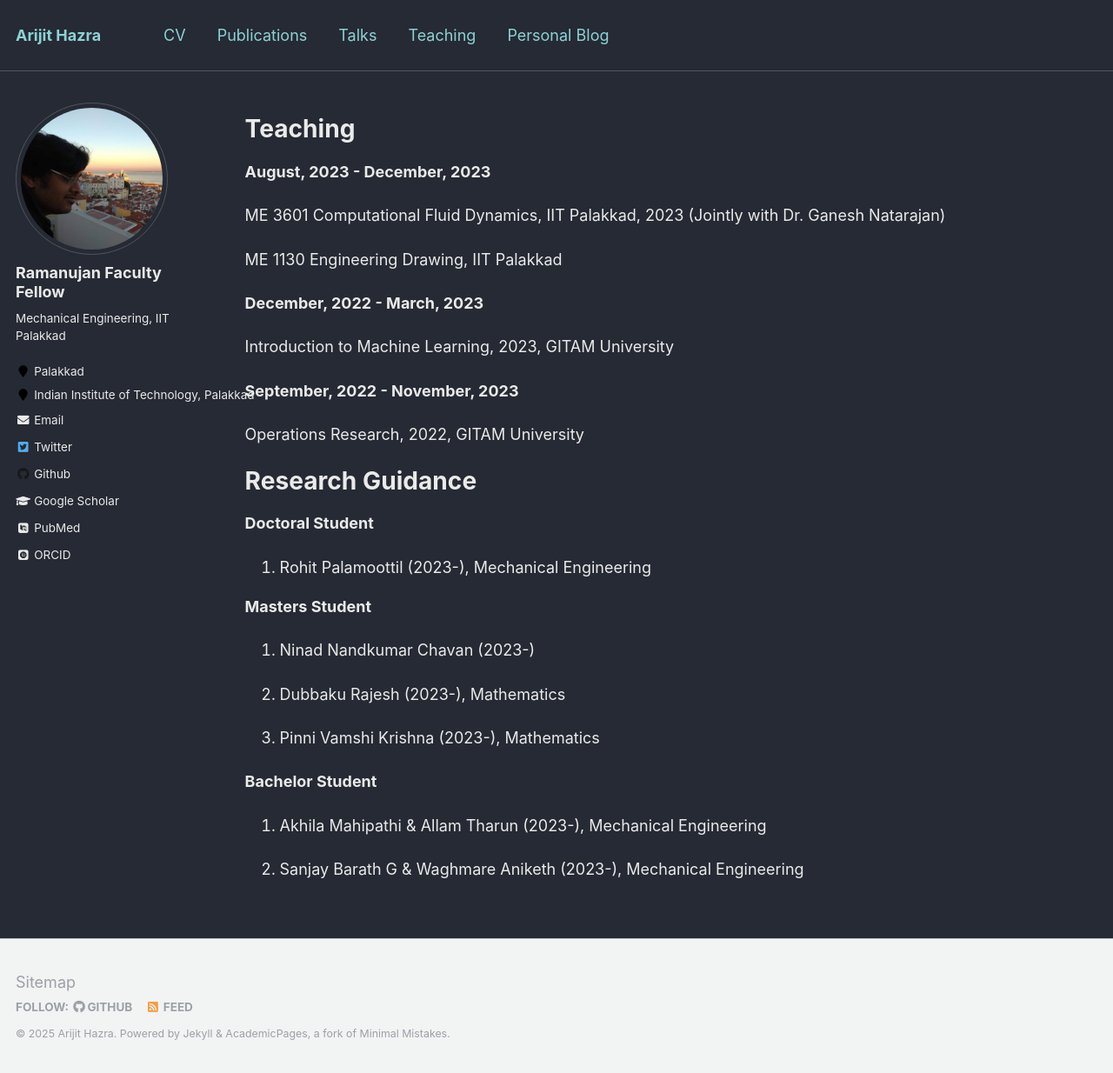
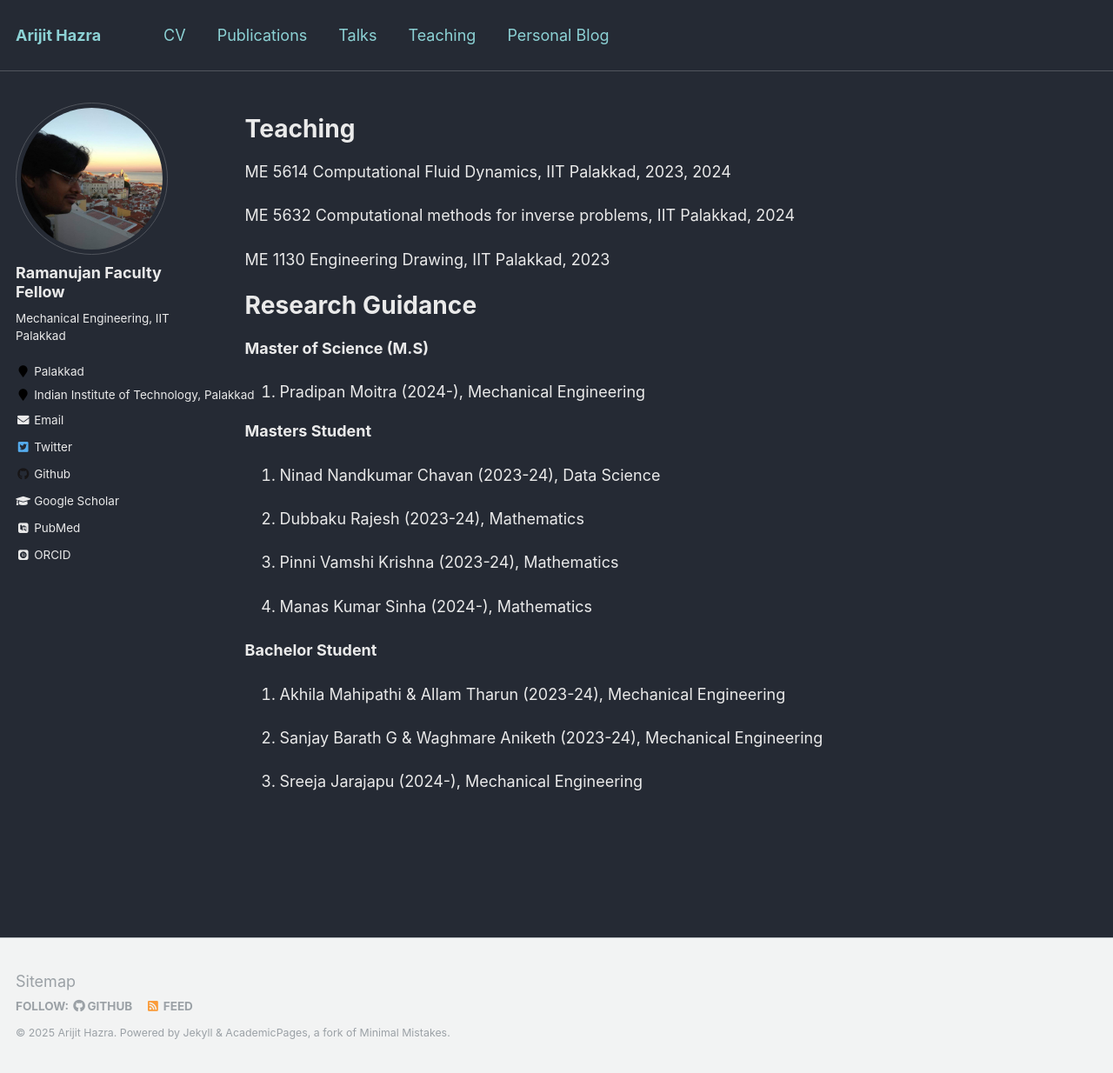
Before and after one commit to ahazra/ahazra.github.io, a Jekyll site: the page built from _pages/teaching.md, in a window 1280 px wide and 1234 px high. Shown: the whole window at 87% size. Built offline with Jekyll 4.4.1, drawn with Linux system fonts in a browser that asks for light colours; some web fonts are replaced.

Commit message:
more updates

```diff
--- a/_pages/teaching.md
+++ b/_pages/teaching.md
@@ -11,40 +11,37 @@ author_profile: true
 Teaching
 ======
 
-**August, 2023 - December, 2023**
 
-ME 3601 Computational Fluid Dynamics, IIT Palakkad, 2023 (Jointly with Dr. Ganesh Natarajan)
+ME 5614 Computational Fluid Dynamics, IIT Palakkad, 2023, 2024
 
-ME 1130 Engineering Drawing, IIT Palakkad
+ME 5632 Computational methods for inverse problems, IIT Palakkad, 2024
 
-**December, 2022 - March, 2023**
-
-Introduction to Machine Learning, 2023, GITAM University
-
-**September, 2022 - November, 2023**
-
-Operations Research, 2022, GITAM University
-
+ME 1130 Engineering Drawing, IIT Palakkad, 2023
 
 
 
 Research Guidance
 ======
 
-**Doctoral Student**
+**Master of Science (M.S)**
 
-1. Rohit Palamoottil (2023-), Mechanical Engineering
+1. Pradipan Moitra (2024-), Mechanical Engineering
 
 **Masters Student**
 
-1. Ninad Nandkumar Chavan (2023-)
+1. Ninad Nandkumar Chavan (2023-24), Data Science
 
-2. Dubbaku Rajesh (2023-), Mathematics
+2. Dubbaku Rajesh (2023-24), Mathematics
 
-3. Pinni Vamshi Krishna (2023-), Mathematics
+3. Pinni Vamshi Krishna (2023-24), Mathematics
+
+4. Manas Kumar Sinha (2024-), Mathematics
+
 
 **Bachelor Student**
 
-1. Akhila Mahipathi & Allam Tharun (2023-), Mechanical Engineering
+1. Akhila Mahipathi & Allam Tharun (2023-24), Mechanical Engineering
 
-2. Sanjay Barath G & Waghmare Aniketh (2023-), Mechanical Engineering
+2. Sanjay Barath G & Waghmare Aniketh (2023-24), Mechanical Engineering
+
+3. Sreeja Jarajapu (2024-), Mechanical Engineering
```
